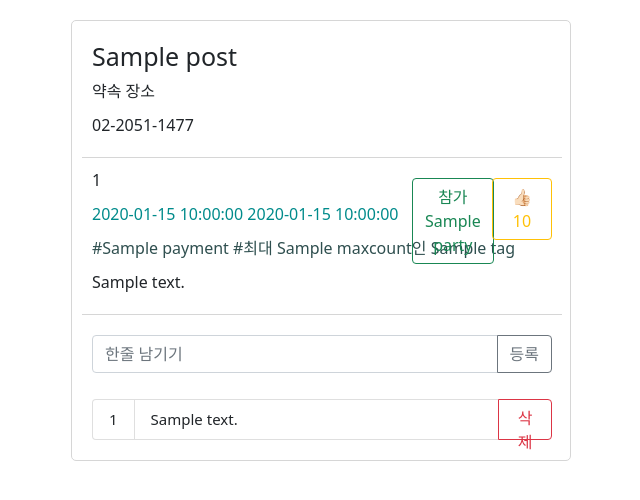
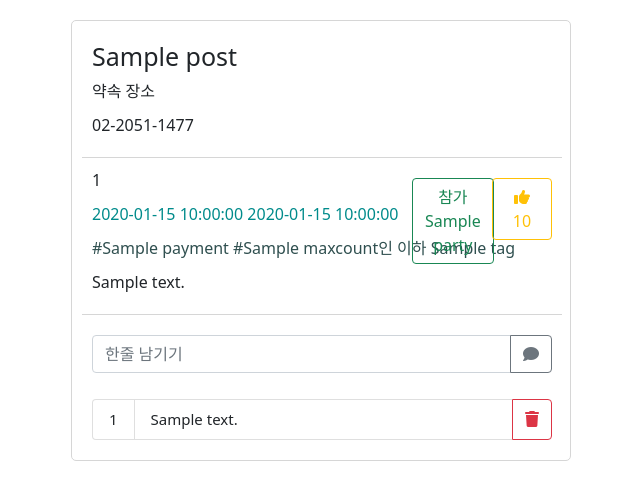
Before and after one commit to Luwin-Seo/No-Honbop, a Flask app: template templates/detail.html in a window 1280 px wide. Shown: the top 500 px of the page, without its empty margins (319-959 px from the left). Run offline with Flask 2, Linux system fonts and the light colour scheme; the template is opened without the code that fills it: most values are stand-ins (such as "Sample title", 1, 10 or a date in 2020); some libraries are stand-ins or nearby versions.

Commit message:
상세페이지 버튼 아이콘 추가

```diff
--- a/static/detail.css
+++ b/static/detail.css
@@ -110,7 +110,7 @@ form {
 
 #comment .delete {
   display: inline-block;
-  width: 54px;
+  width: 40px;
   margin: 0;
   padding: 0;
 }
--- a/templates/detail.html
+++ b/templates/detail.html
@@ -5,6 +5,7 @@
         <title>혼밥</title>
         <link href="https://cdn.jsdelivr.net/npm/bootstrap@5.1.3/dist/css/bootstrap.min.css" rel="stylesheet" integrity="sha384-1BmE4kWBq78iYhFldvKuhfTAU6auU8tT94WrHftjDbrCEXSU1oBoqyl2QvZ6jIW3" crossorigin="anonymous">
         <link rel="stylesheet" href="../static/detail.css" type="text/css">
+        <link rel="stylesheet" href="https://cdnjs.cloudflare.com/ajax/libs/font-awesome/6.1.1/css/all.min.css"/>
         <script src="js/jquery-3.5.1.js"></script>
     </head>
     <body>
@@ -21,18 +22,22 @@
           </form>
           <form id='like' action='/detail/like' method='post'>
             <input type="hidden" name="post_id" value={{post_id}}>
-            <button type="submit" class="btn btn-outline-warning">👍🏻 {{likes}}</button>
+            <button type="submit" class="btn btn-outline-warning">
+              <i class="fa-solid fa-thumbs-up"></i> {{likes}}
+            </button>
           </form>
           <p class="user_id">{{post.user_id}}</p>
           <p class="date">{{post.date}} {{post.time}}</p>
-          <p class="tags">#{{post.payment}} #최대 {{post.maxcount}}인 {{post.tag}}</p>
+          <p class="tags">#{{post.payment}} #{{post.maxcount}}인 이하 {{post.tag}}</p>
           <p>{{post.desc}}</p>
         </div>
         <form id='write' action='/detail/write' method='post'>
           <div class="input-group mb-3">
             <input type="text" class="form-control" placeholder="한줄 남기기" name="comment">
             <input type="hidden" name="post_id" value={{post_id}}>
-            <button class="btn btn-outline-secondary" type="submit" id="button-addon2">등록</button>
+            <button class="btn btn-outline-secondary" type="submit" id="button-addon2">
+              <i class="fa-solid fa-comment"></i>
+            </button>
           </div>
         </form>
         <div id="comment">
@@ -44,7 +49,9 @@
                 <form class='delete' action='/detail/delete' method='post'>
                   <input type="hidden" name="post_id" value={{post_id}}>
                   <input type='hidden' name='index' value={{comment.index}}></input>
-                  <button type="submit" class="btn btn-outline-danger">삭제</button>
+                  <button type="submit" class="btn btn-outline-danger">
+                    <i class="fa-solid fa-trash"></i>
+                  </button>
                 </form>
               </li>
             </ul>
```
